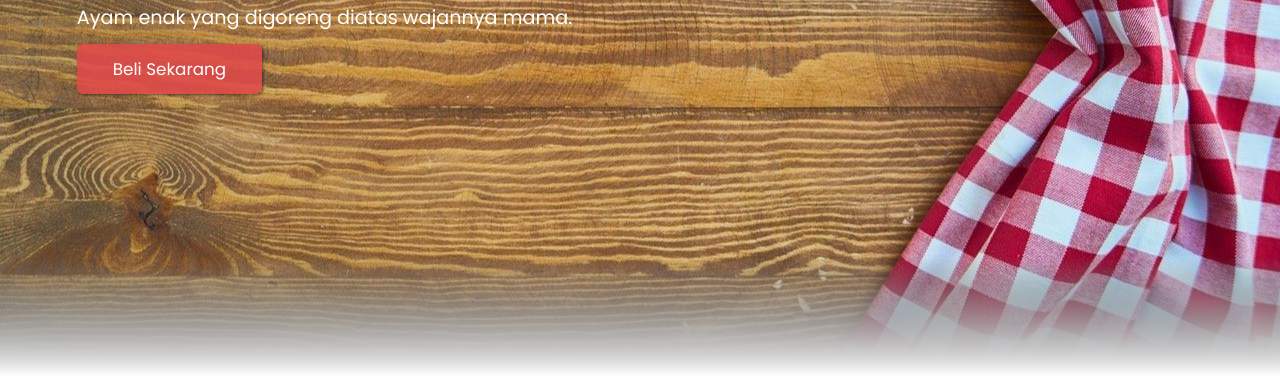
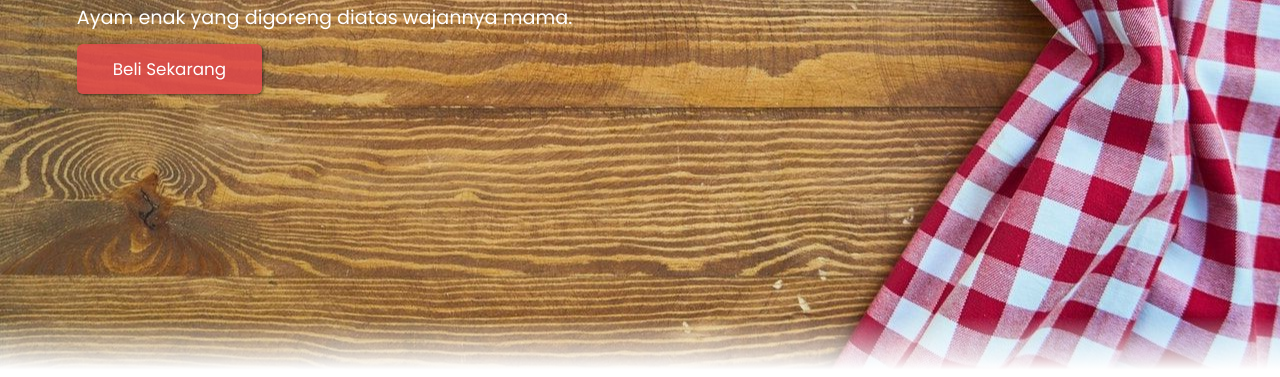
Before and after one commit to farhahadzkia/webstatis7, a plain HTML site: page web_statis/uts.html in a window 1280 px wide. Shown: the part 423-800 px from the top of the page. Drawn offline with nearby package versions, Linux system fonts and the light colour scheme.

Commit message:
style.css

```diff
--- a/web_statis/Css/style.css
+++ b/web_statis/Css/style.css
@@ -137,8 +137,7 @@ body {
   background-size: cover;
   background-position: center;
   position: relative;
-  -webkit-mask-image: linear-gradient(rgba(0, 0, 0, 1) 85%, rgba(0, 0, 0, 0));
-  mask-image: linear-gradient(rgba(0, 0, 0, 1) 85%, rgba(0, 0, 0, 0));
+
 }
  .hero::after {
   content: '';
@@ -147,8 +146,7 @@ body {
   width: 100%;
   height: 30%;
   bottom: 0;
-  background: linear-gradient(0deg, rgba(1, 1, 3, 1) 8%, rgba(255, 255, 255, 0) 50%);
-}
+  background: linear-gradient(0deg,  rgba(255, 255, 255) 3%, rgba(255, 255, 255, 0) 25%);}
 
 .hero .content {
   padding: 1.4rem 6%;
```
